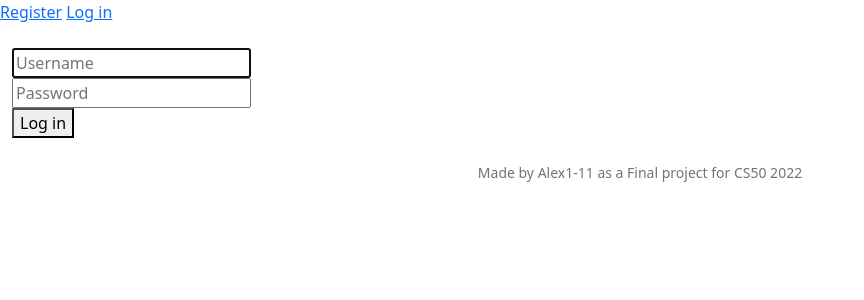
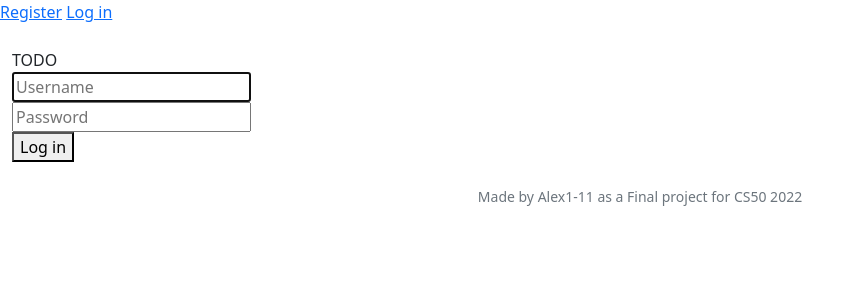
Before and after one commit to alex1-11/cs50-final-project-2022, a Flask app: page /login in a window 1280 px wide. Shown: the top 300 px of the page, without its empty margins (0-864 px from the left). Run offline with Flask 3, Linux system fonts and the light colour scheme; some libraries are stand-ins or nearby versions.

Commit message:
Wed, Oct 19, 2022, 7:14 PM +00:00

```diff
--- a/templates/layout.html
+++ b/templates/layout.html
@@ -44,7 +44,7 @@
                 <div class="offcanvas-lg offcanvas-start" tabindex="-1" id="bd-sidebar">
                     <div class="offcanvas-body">
                         <nav class="bd-links w-100">
-
+                            TODO
                         </nav>
                     </div>
                 </div>
```
